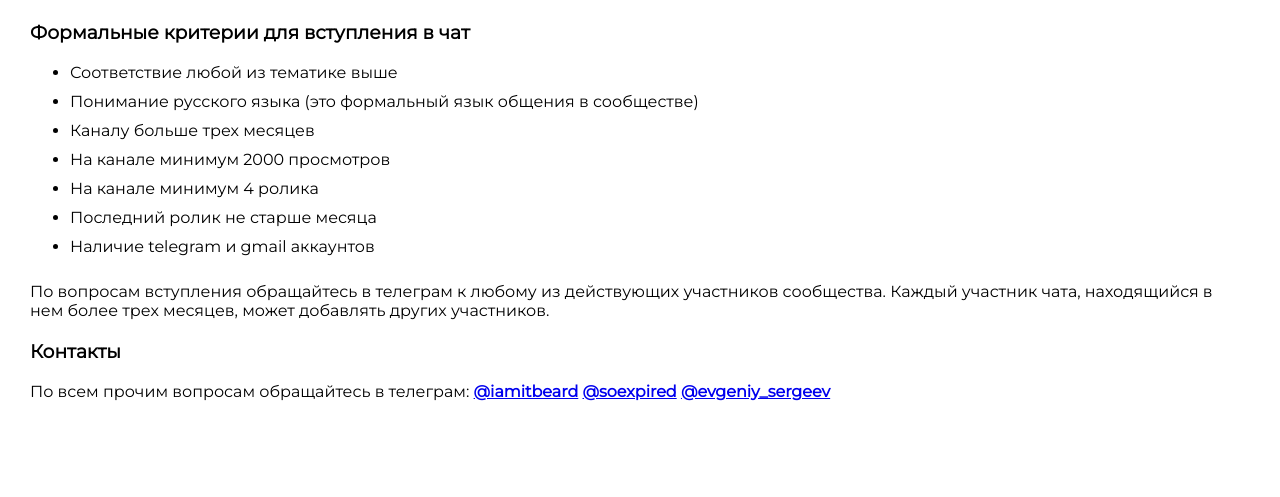
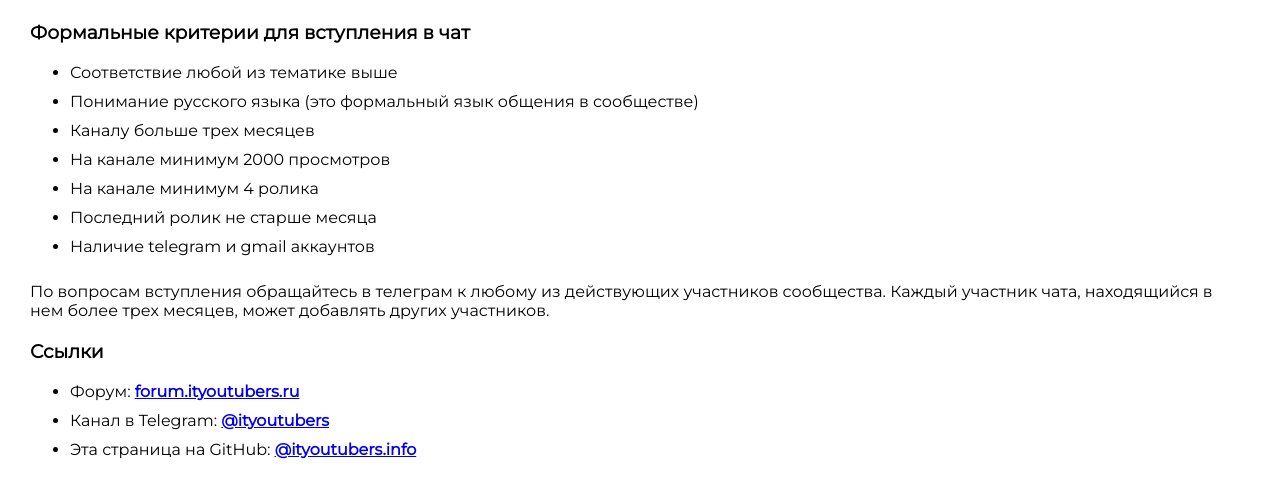
Before and after one commit to it-beard/ityoutubers.info, a plain HTML site: page Site/index.html in a window 1280 px wide. Shown: the part 2279-2776 px from the top of the page. Before the commit the page ends 2715 px from the top, so only its background shows below. Drawn offline with Linux system fonts and the light colour scheme.

Commit message:
Update index.html

```diff
--- a/Site/index.html
+++ b/Site/index.html
@@ -28,7 +28,7 @@
 			</div>
 
 			<div class="info-block">
-				Наши хештеги в соцсетях <a href="https://www.youtube.com/hashtag/ityoutubers" target="_blank"><b>#ityoutubers</b></a> и <a href="https://www.youtube.com/hashtag/ityoutubersru" target="_blank"><b>#ityoutubersкг</b></a>.
+				Наши хештеги в соцсетях <a href="https://www.youtube.com/hashtag/ityoutubers" target="_blank"><b>#ityoutubers</b></a> и <a href="https://www.youtube.com/hashtag/ityoutubersru" target="_blank"><b>#ityoutubersru</b></a>.
 			</div>
 		</div>
 	</div>
@@ -97,10 +97,12 @@
 	</div>
 
 	<div class="criteria">
-		<h3>Контакты</h3>
-		По всем прочим вопросам обращайтесь в телеграм: <a href="https://t.me/iamitbeard">@iamitbeard</a>
-		<a href="https://t.me/soexpired">@soexpired</a>
-		<a href="https://t.me/evgeniy_sergeev">@evgeniy_sergeev</a>
+		<h3>Ссылки</h3>
+		<ul>
+			<li>Форум: <a href="https://github.com/it-beard/ityoutubers.info">forum.ityoutubers.ru</a></li>
+			<li>Канал в Telegram: <a href="https://t.me/ityoutubers">@ityoutubers</a></li>
+			<li>Эта страница на GitHub: <a href="https://github.com/it-beard/ityoutubers.info">@ityoutubers.info</a> </li>
+		</ul>
 	</div>
 	</body>
 </html>
```
